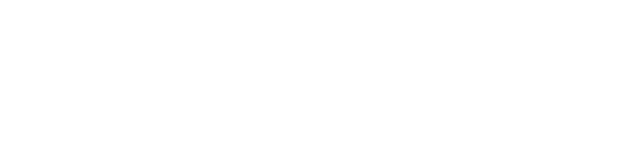
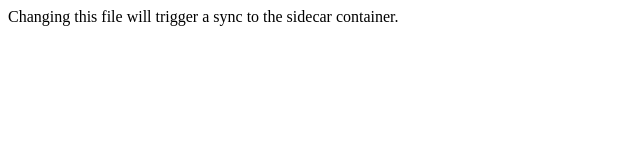
Before and after one commit to Arsen098/nginx-test, a plain HTML site: page index.html in a window 1280 px wide. Shown: the whole page, without its empty margins (0-640 px from the left). Drawn offline with Linux system fonts and the light colour scheme.

Commit message:
Update index.html

```diff
--- a/index.html
+++ b/index.html
@@ -2,4 +2,7 @@
   <head>
     <title>When I make change to this file and commit, sidecar automatically syncs!</title>
   </head>
+  <body>
+    <p>Changing this file will trigger a sync to the sidecar container.</p>
+  </body>
 </html>
```
